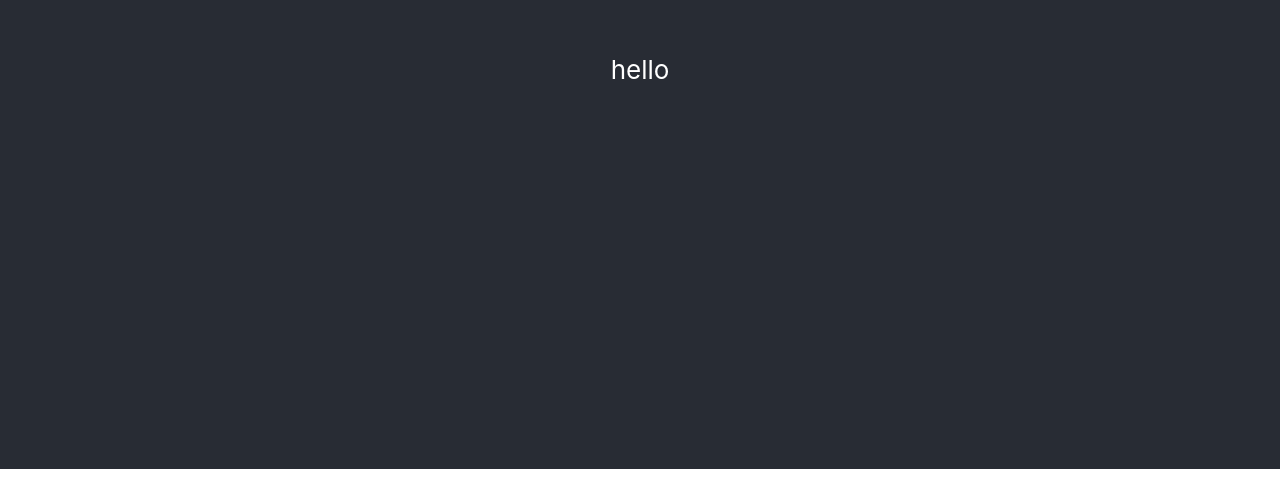
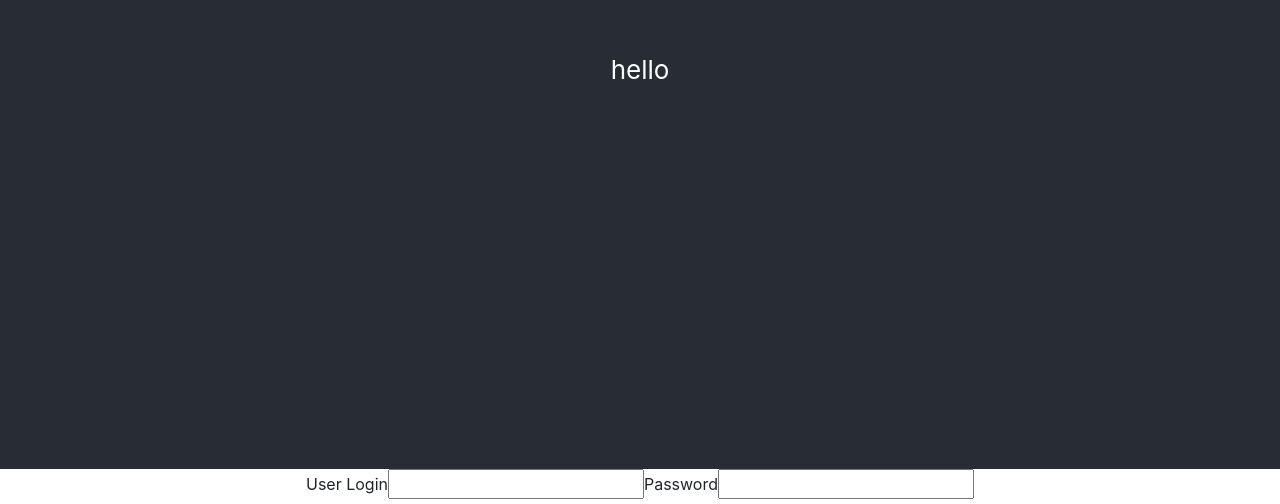
Before and after one commit to BW-Hair-Care/Frontend, a React (Create React App) app in the folder hair-care/: page / in a window 1280 px wide. Shown: the part 331-835 px from the top of the page. Before the commit the page ends 800 px from the top, so only its background shows below. Built offline with nearby package versions, Linux system fonts and the light colour scheme; the HTML template or start-up script is replaced by a standard one.

Commit message:
built loginform

```diff
--- a/hair-care/src/App.js
+++ b/hair-care/src/App.js
@@ -1,12 +1,11 @@
-import React from 'react';
-import './App.css';
-
+import React from "react";
+import "./App.css";
+import { LoginForm } from "./Component/LoginForm";
 function App() {
   return (
     <div className="App">
-      <header className="App-header">
-       hello
-      </header>
+      <header className="App-header">hello</header>
+      <LoginForm />
     </div>
   );
 }
--- /dev/null
+++ b/hair-care/src/Component/LoginForm.js
@@ -0,0 +1,24 @@
+import React, { useState } from "react";
+
+export function LoginForm() {
+  const [user, setUser] = useState("");
+
+  const handleChange = e => {
+    const { value, name } = e.target;
+
+    setUser({ [name]: value });
+  };
+
+  const submitForm = event => {
+    event.preventDefault();
+  };
+
+  return (
+    <form onSubmit={submitForm}>
+      <label htmlFor="user-login">User Login</label>
+      <input name="username" type="text" onChange={handleChange} />
+      <label htmlFor="password">Password</label>
+      <input name="password" type="text" onChange={handleChange} />
+    </form>
+  );
+}
```
Also changed, not shown: 1 other file (tests, documents, lock files or other folders).
